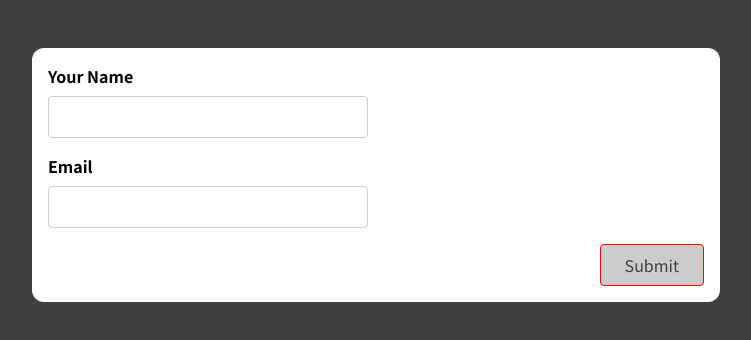
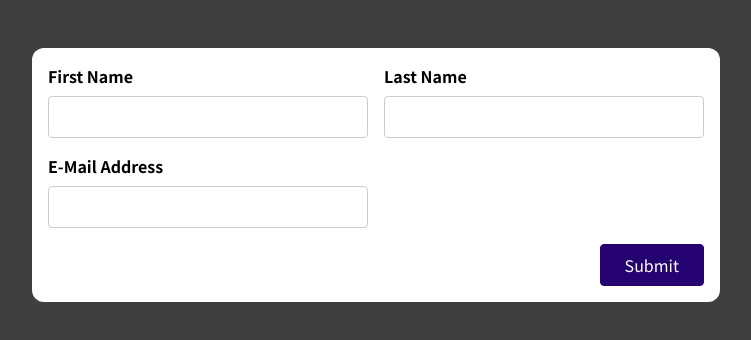
Before and after one commit to Vibesx/React-Study-Forms, a JavaScript app: page / in a window 1280 px wide. Shown: the top 340 px of the page, without its empty margins (264-1015 px from the left). Built offline with nearby package versions, Linux system fonts and the light colour scheme.

Commit message:
implemented custom hook

```diff
--- a/src/App.js
+++ b/src/App.js
@@ -1,11 +1,12 @@
-import SimpleInput from './components/SimpleInput';
+// import SimpleInput from './components/SimpleInput';
+import BasicForm from "./components/BasicForm";
 
 function App() {
-  return (
-    <div className="app">
-      <SimpleInput />
-    </div>
-  );
+	return (
+		<div className="app">
+			<BasicForm />
+		</div>
+	);
 }
 
 export default App;
--- a/src/components/SimpleInput.js
+++ b/src/components/SimpleInput.js
@@ -1,20 +1,26 @@
-import { useState } from "react";
+import useInput from "../hooks/use-input";
 
 const VALID_CLASSES = "form-control";
 const INVALID_CLASSES = "form-control invalid";
 
 const SimpleInput = (props) => {
-	const [enteredName, setEnteredName] = useState("");
-	const [enteredNameTouched, setEnteredNameTouched] = useState(false);
-	const [enteredEmail, setEnteredEmail] = useState("");
-	const [enteredEmailTouched, setEnteredEmailTouched] = useState(false);
+	const {
+		value: enteredName,
+		isvalid: enteredNameIsValid,
+		hasError: nameInputHasError,
+		valueChangeHandler: nameChangeHandler,
+		inputBlurHandler: nameBlurHandler,
+		reset: nameInputReset,
+	} = useInput((val) => val.trim() !== "");
 
-	const enteredNameIsValid = enteredName.trim() !== "";
-	const nameInputIsInvalid = !enteredNameIsValid && enteredNameTouched;
-
-	const enteredEmailIsValid =
-		enteredEmail.trim() !== "" && enteredEmail.includes("@");
-	const emailInputIsInvalid = !enteredEmailIsValid && enteredEmailTouched;
+	const {
+		value: enteredEmail,
+		isvalid: enteredEmailIsValid,
+		hasError: emailInputHasError,
+		valueChangeHandler: emailChangeHandler,
+		inputBlurHandler: emailBlurHandler,
+		reset: emailInputReset,
+	} = useInput((val) => val.includes("@"));
 
 	let formIsValid = false;
 
@@ -22,41 +28,22 @@ const SimpleInput = (props) => {
 		formIsValid = true;
 	}
 
-	const nameInputChangeHandler = (event) => {
-		setEnteredName(event.target.value);
-	};
-
-	const nameInputBlurHandler = (event) => {
-		setEnteredNameTouched(true);
-	};
-
-	const emailInputChangeHandler = (event) => {
-		setEnteredEmail(event.target.value);
-	};
-
-	const emailInputBlurHandler = (event) => {
-		setEnteredEmailTouched(true);
-	};
-
 	const formSubmissionHandler = (event) => {
 		event.preventDefault();
-
-		setEnteredNameTouched(true);
 
 		if (!enteredNameIsValid) {
 			return;
 		}
-		setEnteredName("");
-		setEnteredEmail("");
-		setEnteredNameTouched(false);
-		setEnteredEmailTouched(false);
+
+		nameInputReset();
+		emailInputReset();
 	};
 
-	const nameInputClasses = nameInputIsInvalid
+	const nameInputClasses = nameInputHasError
 		? INVALID_CLASSES
 		: VALID_CLASSES;
 
-	const emailInputClasses = emailInputIsInvalid
+	const emailInputClasses = emailInputHasError
 		? INVALID_CLASSES
 		: VALID_CLASSES;
 
@@ -67,11 +54,11 @@ const SimpleInput = (props) => {
 				<input
 					type="text"
 					id="name"
-					onChange={nameInputChangeHandler}
-					onBlur={nameInputBlurHandler}
+					onChange={nameChangeHandler}
+					onBlur={nameBlurHandler}
 					value={enteredName}
 				/>
-				{nameInputIsInvalid && (
+				{nameInputHasError && (
 					<p className="error-text">Name must not be empty.</p>
 				)}
 			</div>
@@ -80,11 +67,11 @@ const SimpleInput = (props) => {
 				<input
 					type="text"
 					id="email"
-					onChange={emailInputChangeHandler}
-					onBlur={emailInputBlurHandler}
+					onChange={emailChangeHandler}
+					onBlur={emailBlurHandler}
 					value={enteredEmail}
 				/>
-				{emailInputIsInvalid && (
+				{emailInputHasError && (
 					<p className="error-text">
 						Email must not be empty and must be a valid email
 						address.
```
